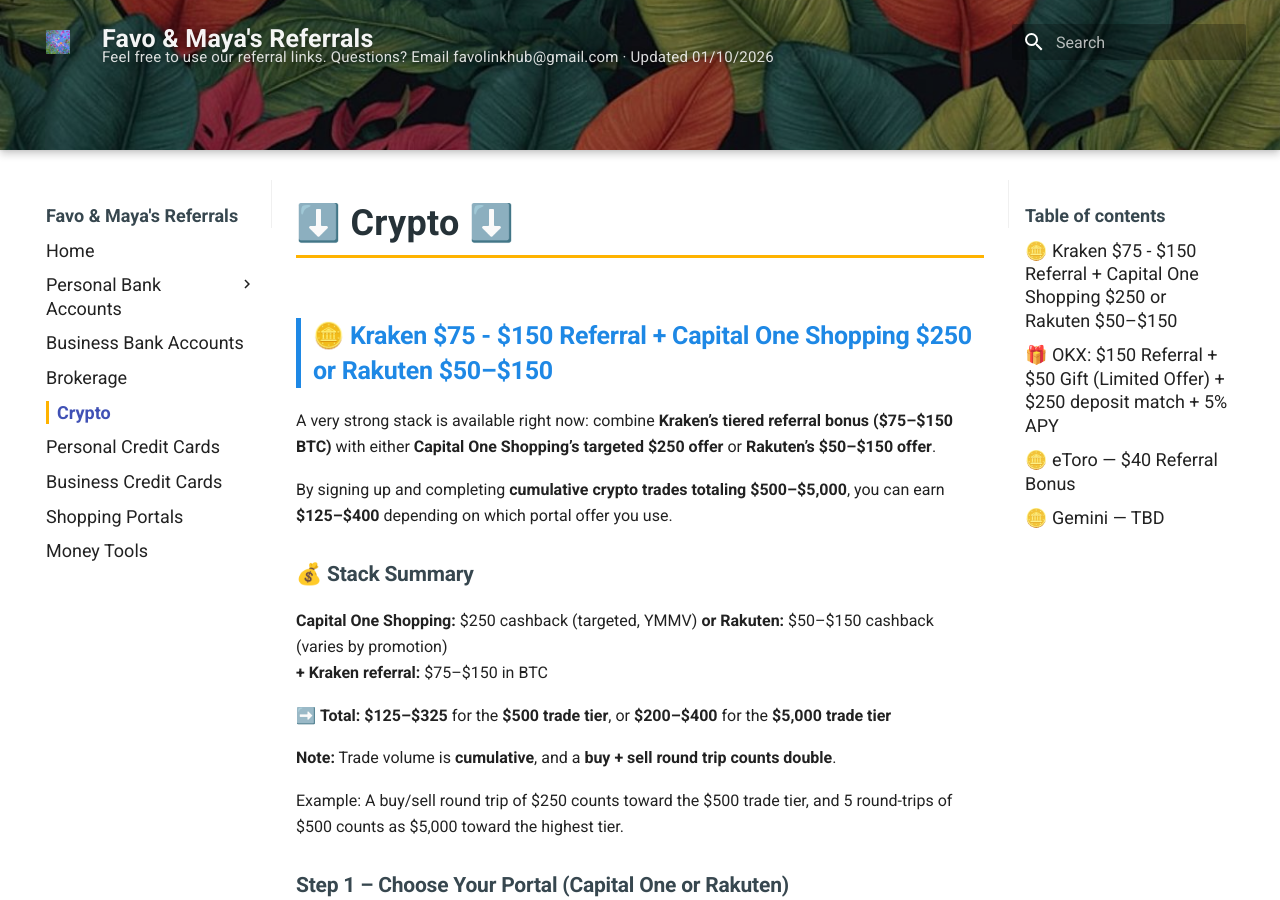
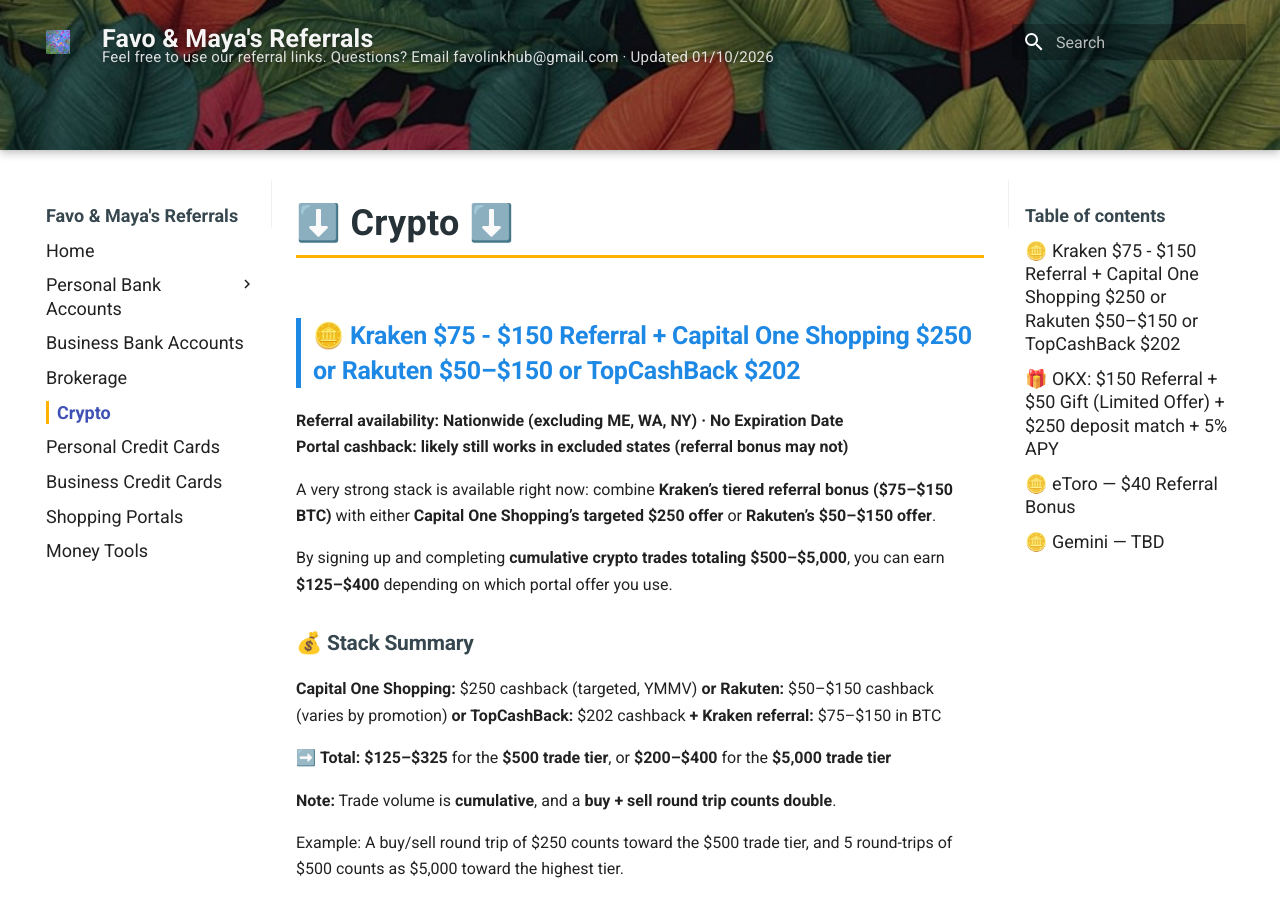
Before and after one commit to whispersofzephyr/favolinkhub-site, an MkDocs documentation site: the page built from docs/crypto.md, in a window 1280 px wide and 900 px high. Built offline with MkDocs 1.6.1 and Material for MkDocs 9.7.7, drawn with Linux system fonts in a browser that asks for light colours.

Commit message:
Update crypto.md

```diff
--- a/docs/crypto.md
+++ b/docs/crypto.md
@@ -1,6 +1,9 @@
 # ⬇️ Crypto ⬇️
 
-## 🪙 Kraken $75 - $150 Referral + Capital One Shopping $250 or Rakuten $50–$150
+## 🪙 Kraken $75 - $150 Referral + Capital One Shopping $250 or Rakuten $50–$150 or TopCashBack $202
+
+**Referral availability: Nationwide (excluding ME, WA, NY) · No Expiration Date**
+**Portal cashback: likely still works in excluded states (referral bonus may not)**
 
 A very strong stack is available right now: combine **Kraken’s tiered referral bonus ($75–$150 BTC)** with either **Capital One Shopping’s targeted $250 offer** or **Rakuten’s $50–$150 offer**.
 
@@ -8,7 +11,7 @@ By signing up and completing **cumulative crypto trades totaling $500–$5,000**
 
 ### 💰 Stack Summary
 
-**Capital One Shopping:** $250 cashback (targeted, YMMV) **or** **Rakuten:** $50–$150 cashback (varies by promotion)
+**Capital One Shopping:** $250 cashback (targeted, YMMV) **or** **Rakuten:** $50–$150 cashback (varies by promotion) **or** **TopCashBack:** $202 cashback
 **+ Kraken referral:** $75–$150 in BTC
 
 ➡️ **Total: $125–$325** for the **$500 trade tier**, or **$200–$400** for the **$5,000 trade tier**
```
